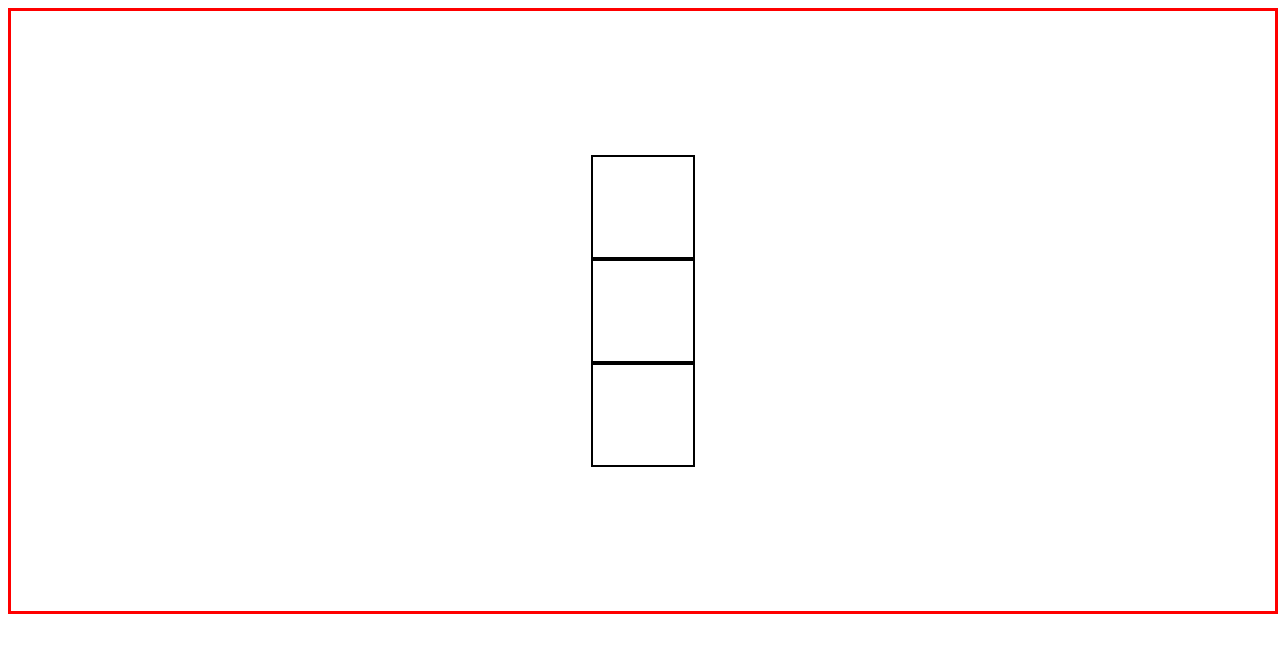
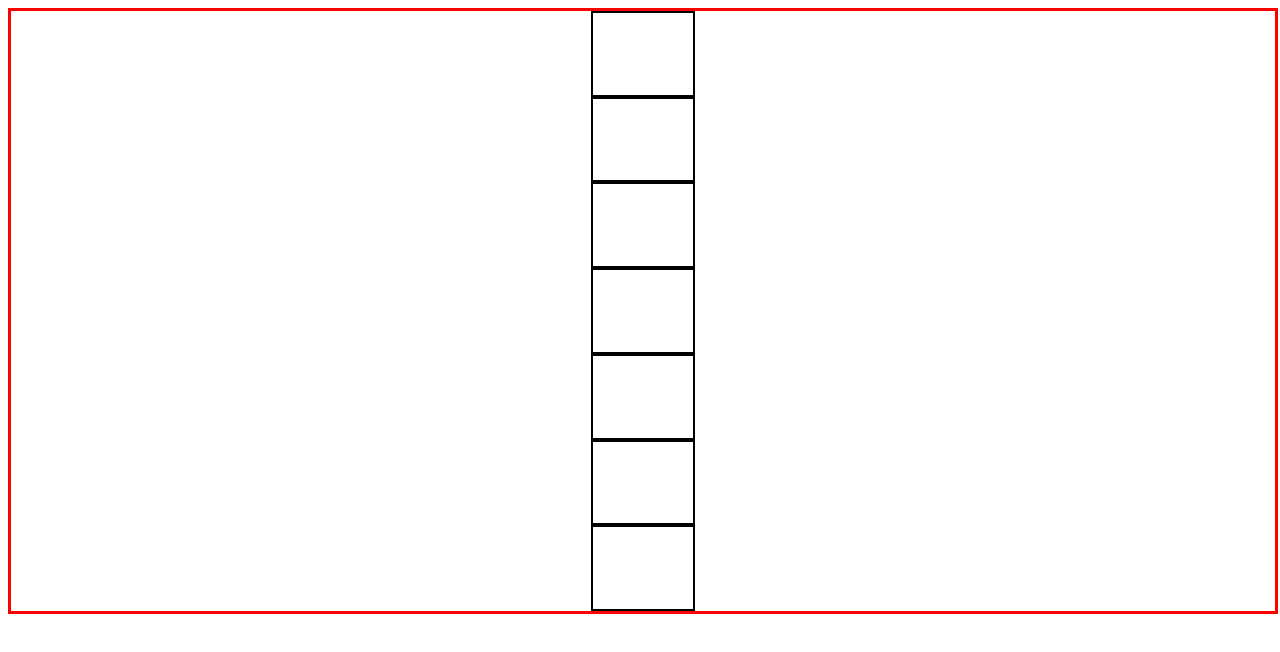
Before and after one commit to FabianR650/hello-world, a plain HTML site: page index.html in a window 1280 px wide. Drawn offline with Linux system fonts and the light colour scheme.

Commit message:
adding 4 boxes in index.html

```diff
--- a/index.html
+++ b/index.html
@@ -11,6 +11,10 @@
         <div class="box"></div>
         <div class="box"></div>
         <div class="box"></div>
+        <div class="box"></div>
+        <div class="box"></div>
+        <div class="box"></div>
+        <div class="box"></div>
     </div>
 </body>
 </html>
```
